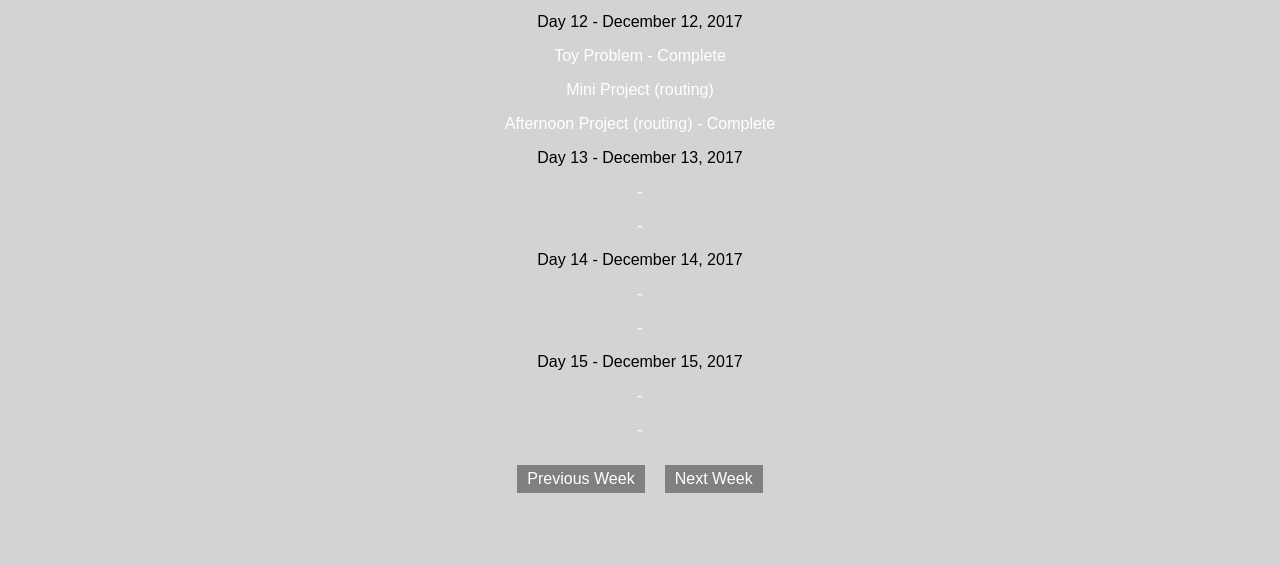
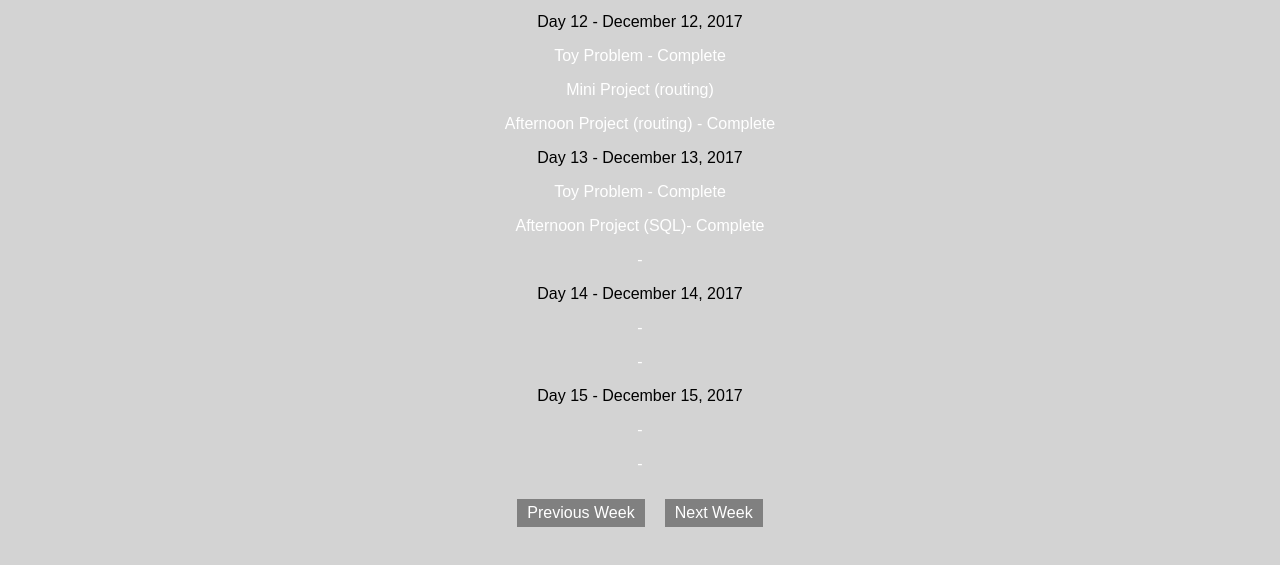
Before and after one commit to melodymennen/daily-projects, a plain HTML site: page week3.html in a window 1280 px wide. Shown: the part 223-788 px from the top of the page. Drawn offline with Linux system fonts and the light colour scheme.

Commit message:
daily update

```diff
--- a/week3.html
+++ b/week3.html
@@ -23,7 +23,8 @@
                     <p><a href="https://github.com/melodymennen/routing-afternoon.git">Afternoon Project (routing) - Complete</a></p>
                 </div>
                 <div class="day3"> <p>Day 13 - December 13, 2017</p>
-                    <p><a href=""> - </a></p>
+                    <p><a href="https://repl.it/@melodymennen/Square-Each-Number">Toy Problem - Complete</a></p>
+                    <p><a href="https://github.com/melodymennen/simple-sql-queries-afternoon.git">Afternoon Project (SQL)- Complete</a></p>
                     <p><a href=""> - </a></p>
                 </div>
                 <div class="day4"> <p>Day 14 - December 14, 2017</p>
```
